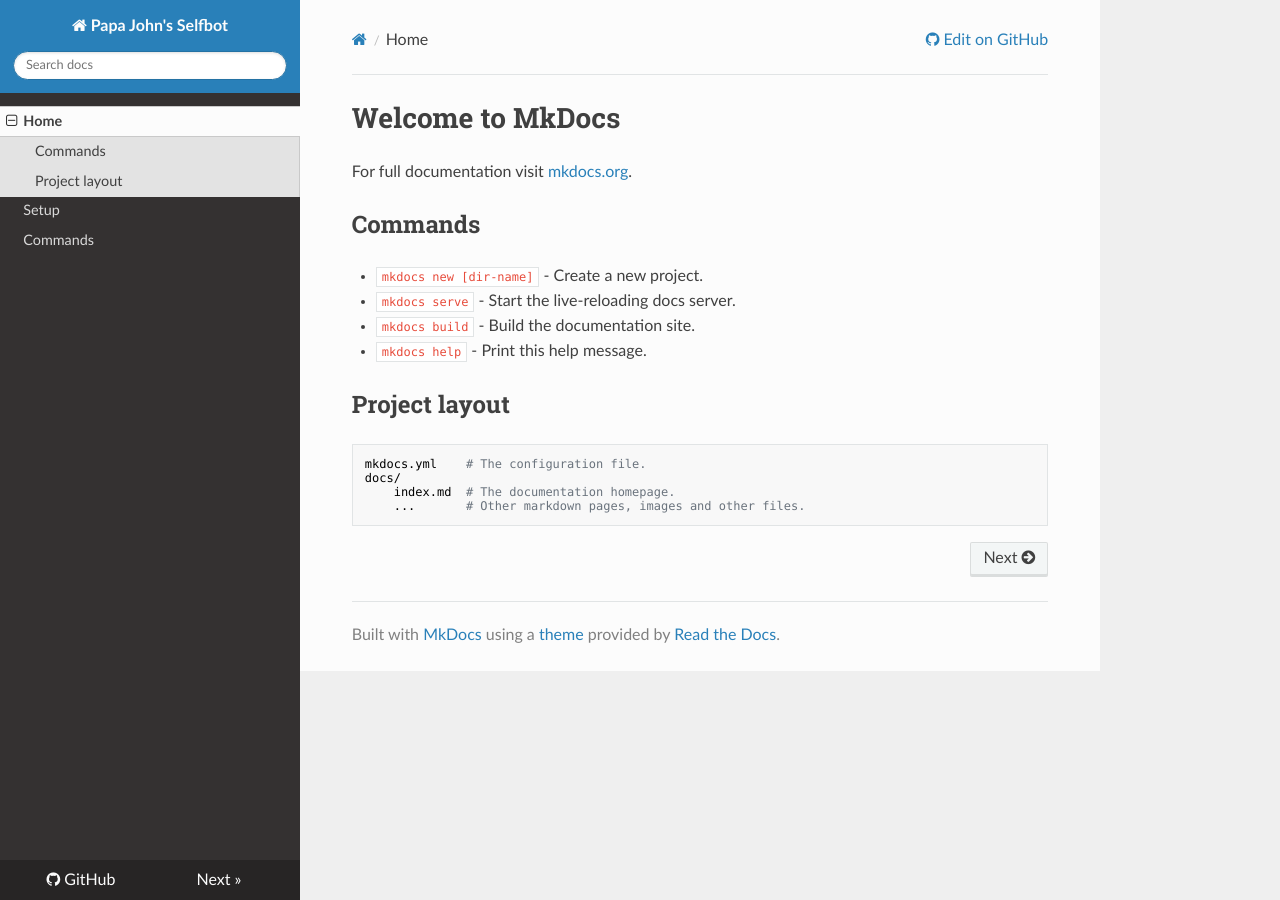
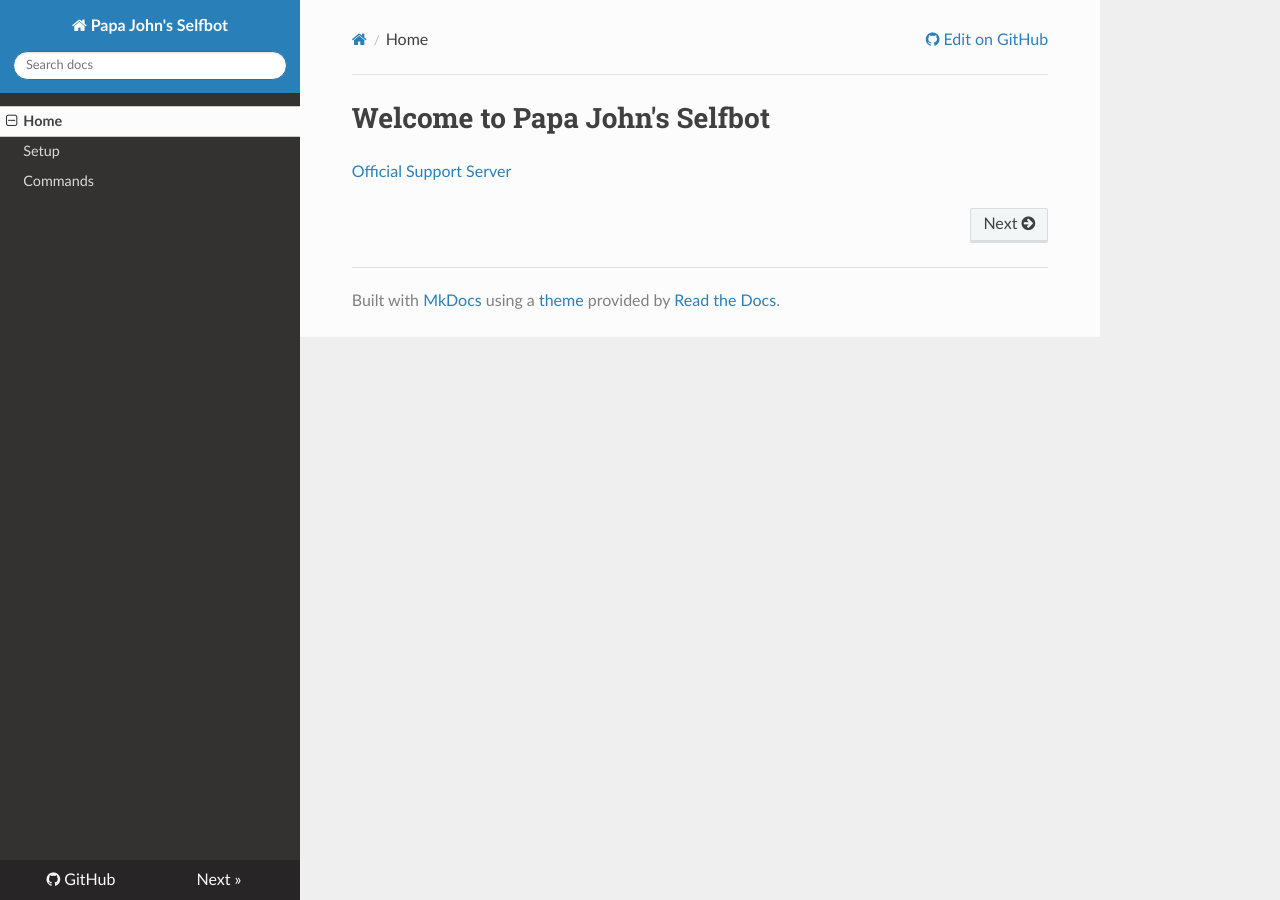
Before and after one commit to treerachai/selfbot-6, an MkDocs documentation site: the page built from docs/docs/index.md, in a window 1280 px wide. Built offline with MkDocs 1.6.1, drawn with Linux system fonts in a browser that asks for light colours; nearby versions of some CDN libraries; old or Windows-style settings are respelled for this version of MkDocs.

Commit message:
working on docs

```diff
--- a/docs/docs/index.md
+++ b/docs/docs/index.md
@@ -1,17 +1,3 @@
-# Welcome to MkDocs
+# Welcome to Papa John's Selfbot
 
-For full documentation visit [mkdocs.org](http://mkdocs.org).
-
-## Commands
-
-* `mkdocs new [dir-name]` - Create a new project.
-* `mkdocs serve` - Start the live-reloading docs server.
-* `mkdocs build` - Build the documentation site.
-* `mkdocs help` - Print this help message.
-
-## Project layout
-
-    mkdocs.yml    # The configuration file.
-    docs/
-        index.md  # The documentation homepage.
-        ...       # Other markdown pages, images and other files.
+[Official Support Server](https://discord.gg/zz9KTka)
```
